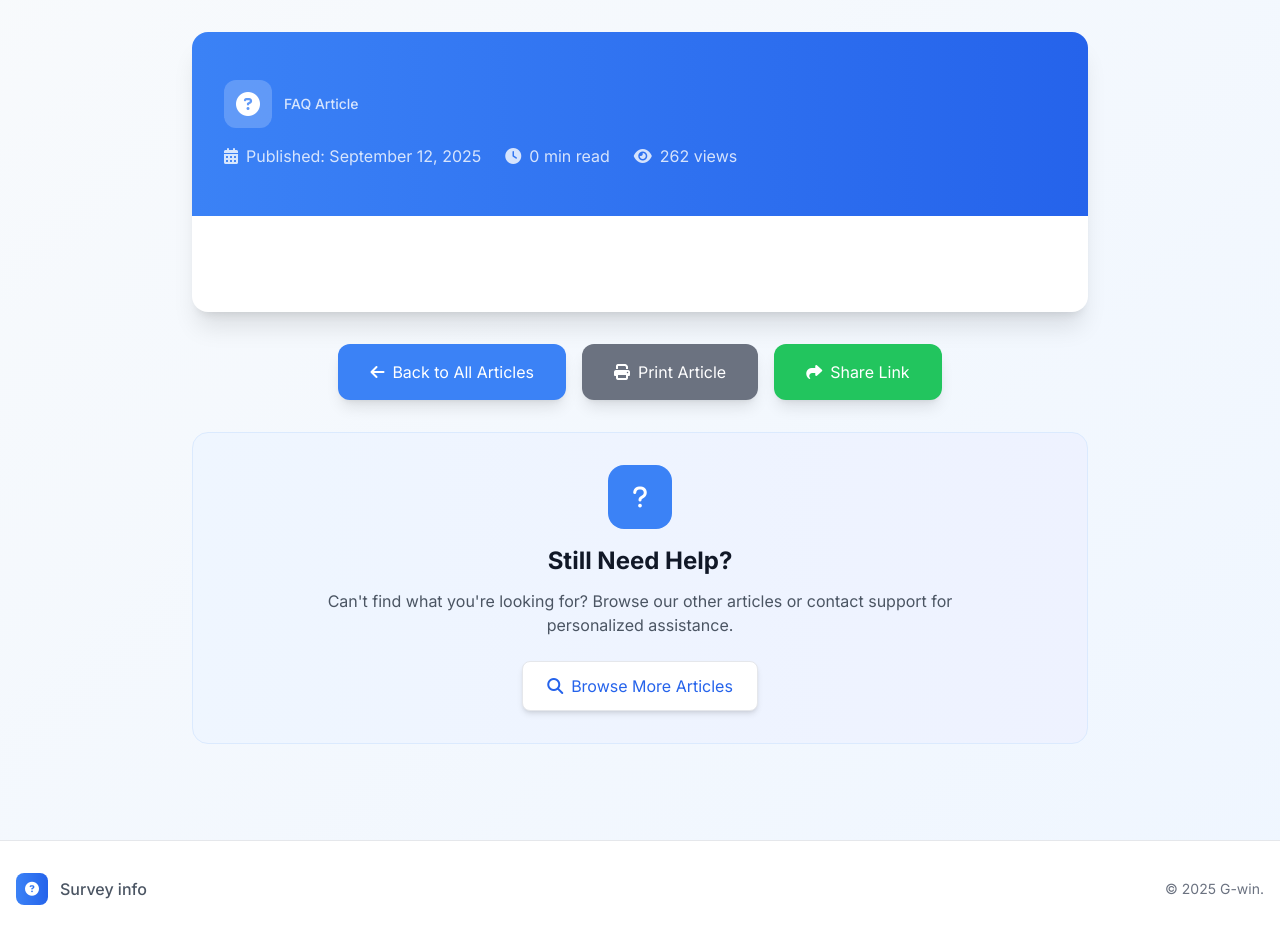
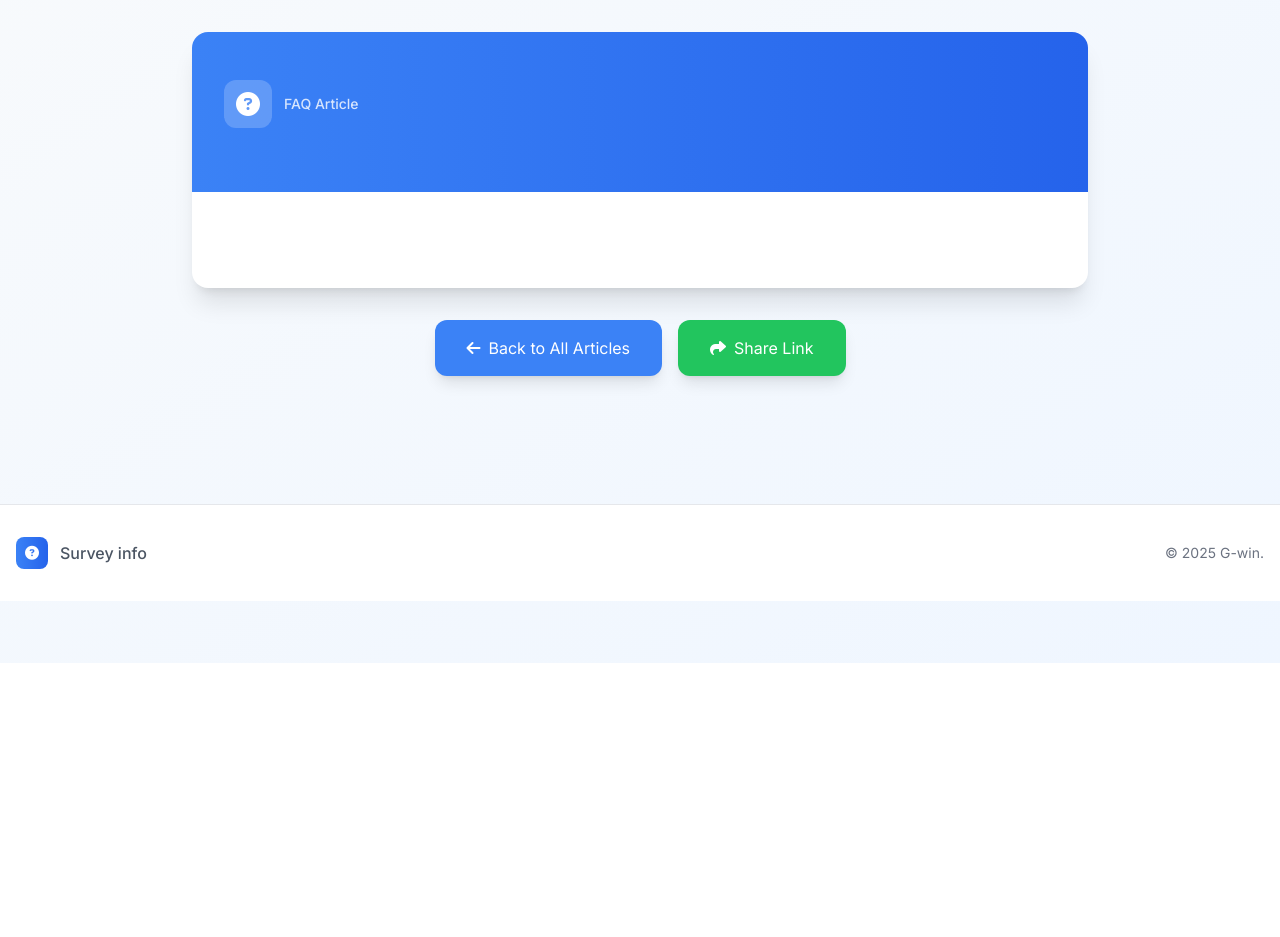
Before and after one commit to vdkstefaan83/faq, a PHP site: template templates/public/article.html.twig in a window 1280 px wide. Shown: the part 137-1074 px from the top of the page. After the commit the page ends 800 px from the top, so only its background shows below. Run offline with PHP 8.4, Linux system fonts and the light colour scheme; the template is opened without the code that fills it, so the values that code supplies are empty; some libraries are stand-ins or nearby versions.

Commit message:
change layout

```diff
--- a/templates/public/article.html.twig
+++ b/templates/public/article.html.twig
@@ -30,28 +30,6 @@
             <h1 class="text-3xl md:text-4xl font-bold text-white mb-4 leading-tight">
                 {{ article.title }}
             </h1>
-
-            <!-- Article Meta -->
-            <div class="flex flex-wrap items-center gap-6 text-white/80">
-                <div class="flex items-center space-x-2">
-                    <i class="fas fa-calendar-alt"></i>
-                    <span>Published: {{ article.created_at|date('F j, Y') }}</span>
-                </div>
-                {% if article.updated_at != article.created_at %}
-                    <div class="flex items-center space-x-2">
-                        <i class="fas fa-edit"></i>
-                        <span>Updated: {{ article.updated_at|date('F j, Y') }}</span>
-                    </div>
-                {% endif %}
-                <div class="flex items-center space-x-2">
-                    <i class="fas fa-clock"></i>
-                    <span>{{ (article.content|length / 200)|round }} min read</span>
-                </div>
-                <div class="flex items-center space-x-2">
-                    <i class="fas fa-eye"></i>
-                    <span>{{ random(100, 1000) }} views</span>
-                </div>
-            </div>
         </div>
 
         <!-- Article Content -->
@@ -75,32 +53,10 @@
             <span>Back to All Articles</span>
         </a>
 
-        <button onclick="window.print()" class="inline-flex items-center justify-center space-x-2 bg-gray-500 hover:bg-gray-600 text-white px-8 py-4 rounded-xl transition-all duration-200 shadow-lg hover:shadow-xl">
-            <i class="fas fa-print"></i>
-            <span>Print Article</span>
-        </button>
-
         <button onclick="copyToClipboard()" class="inline-flex items-center justify-center space-x-2 bg-green-500 hover:bg-green-600 text-white px-8 py-4 rounded-xl transition-all duration-200 shadow-lg hover:shadow-xl">
             <i class="fas fa-share"></i>
             <span>Share Link</span>
         </button>
-    </div>
-
-    <!-- Help Section -->
-    <div class="bg-gradient-to-r from-blue-50 to-indigo-50 rounded-2xl p-8 text-center border border-blue-100">
-        <div class="w-16 h-16 bg-primary-500 rounded-2xl flex items-center justify-center mx-auto mb-4">
-            <i class="fas fa-question text-white text-2xl"></i>
-        </div>
-        <h3 class="text-2xl font-bold text-gray-900 mb-3">Still Need Help?</h3>
-        <p class="text-gray-600 mb-6 max-w-2xl mx-auto">
-            Can't find what you're looking for? Browse our other articles or contact support for personalized assistance.
-        </p>
-        <div class="flex flex-col sm:flex-row gap-4 justify-center">
-            <a href="/" class="inline-flex items-center justify-center space-x-2 bg-white hover:bg-gray-50 text-primary-600 px-6 py-3 rounded-lg border border-primary-200 transition-colors shadow-md">
-                <i class="fas fa-search"></i>
-                <span>Browse More Articles</span>
-            </a>
-        </div>
     </div>
 </div>
 
```
